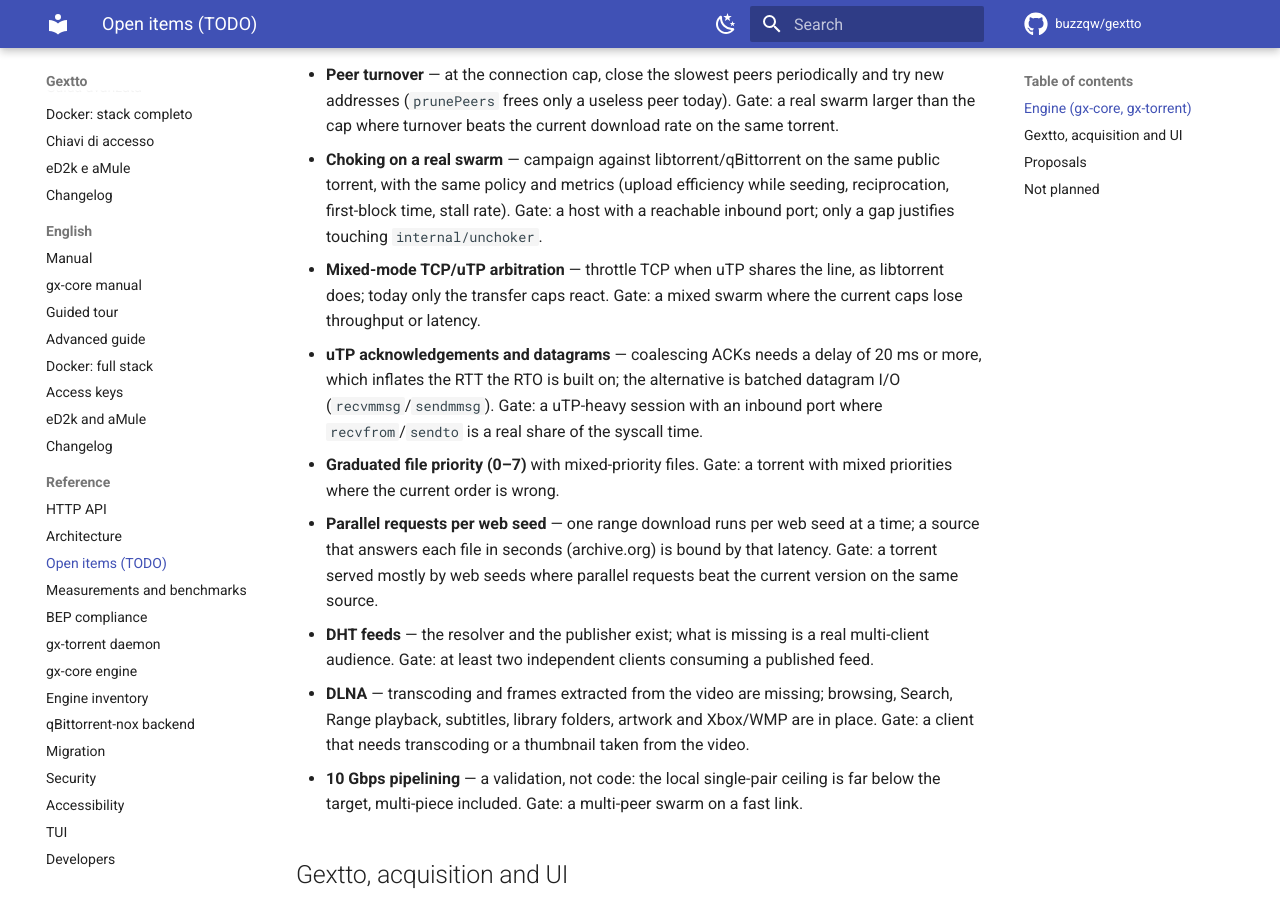
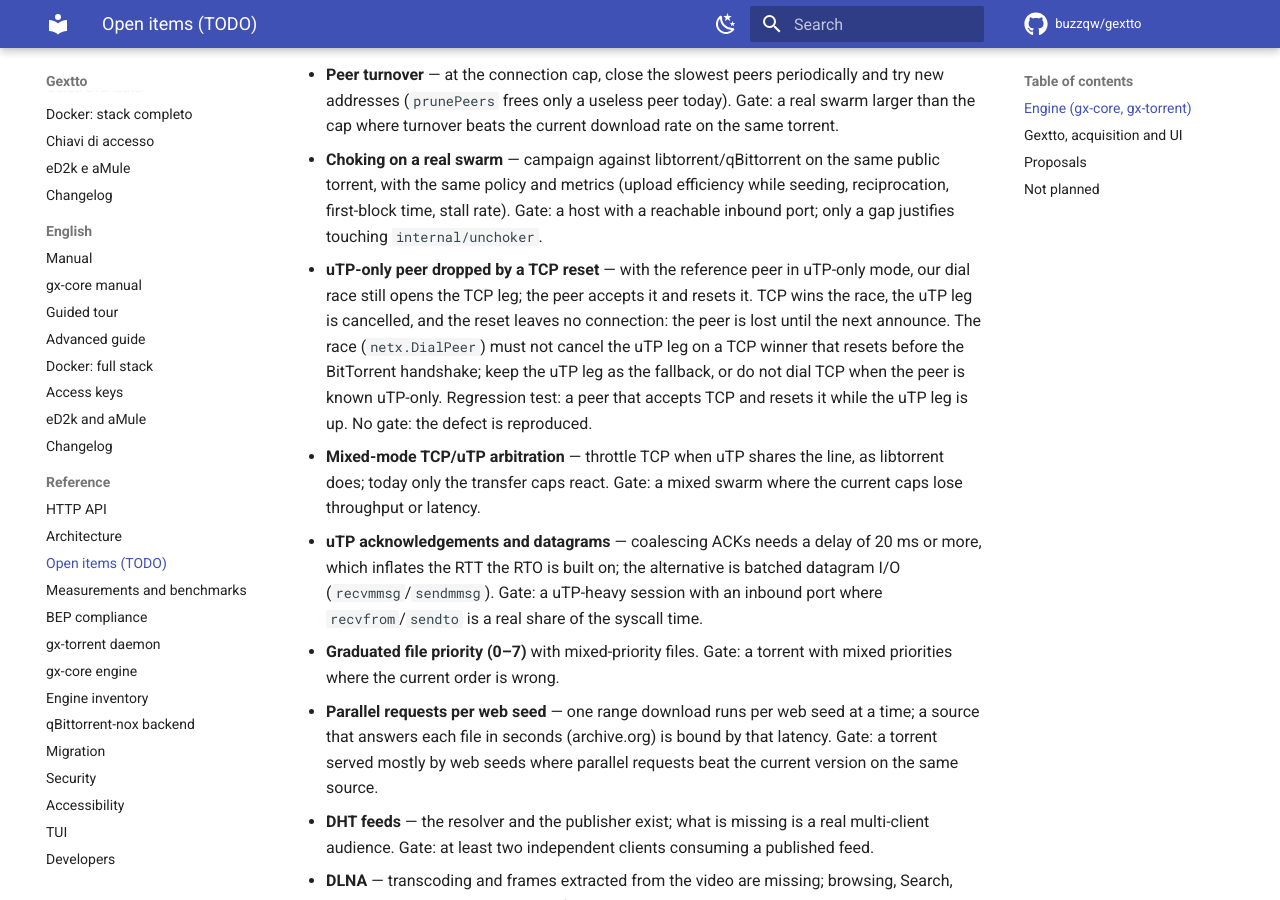
Before and after one commit to buzzqw/gextto, an MkDocs documentation site: the page built from docs/todo.md, in a window 1280 px wide and 900 px high, scrolled down 455 px. Built offline with MkDocs 1.6.1 and Material for MkDocs 9.7.7, drawn with Linux system fonts in a browser that asks for light colours; comment, search, counter and statistics services are not loaded.

Commit message:
Record the uTP-only TCP-reset defect in the TODO list
With the reference peer in uTP-only mode, the dial race still opens
TCP; the peer accepts and resets it. TCP wins, the uTP leg is cancelled,
and the reset leaves no connection until the next announce. The item
states the fix (keep the uTP leg as the fallback, or do not dial TCP
when the peer is known uTP-only) and the regression test; it has no
gate because the defect is reproduced.

```diff
--- a/docs/todo.md
+++ b/docs/todo.md
@@ -24,6 +24,14 @@ here.
   public torrent, with the same policy and metrics (upload efficiency while seeding,
   reciprocation, first-block time, stall rate). Gate: a host with a reachable inbound
   port; only a gap justifies touching `internal/unchoker`.
+- **uTP-only peer dropped by a TCP reset** — with the reference peer in uTP-only
+  mode, our dial race still opens the TCP leg; the peer accepts it and resets it. TCP
+  wins the race, the uTP leg is cancelled, and the reset leaves no connection: the peer
+  is lost until the next announce. The race (`netx.DialPeer`) must not cancel the uTP
+  leg on a TCP winner that resets before the BitTorrent handshake; keep the uTP leg as
+  the fallback, or do not dial TCP when the peer is known uTP-only. Regression test: a
+  peer that accepts TCP and resets it while the uTP leg is up. No gate: the defect is
+  reproduced.
 - **Mixed-mode TCP/uTP arbitration** — throttle TCP when uTP shares the line, as
   libtorrent does; today only the transfer caps react. Gate: a mixed swarm where the
   current caps lose throughput or latency.
```
